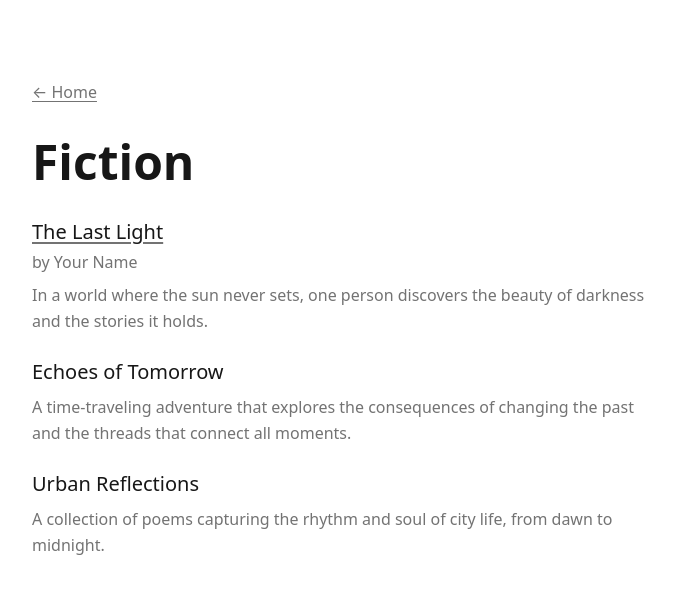
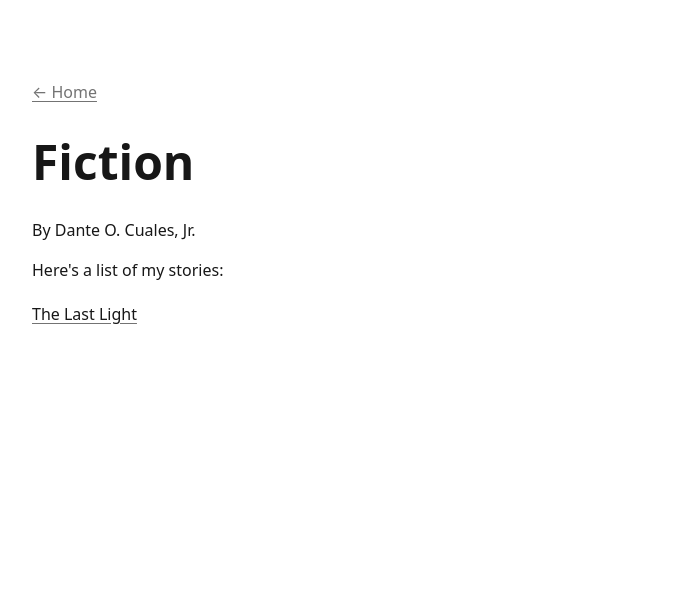
Before and after one commit to danteocualesjr/personal-website, a Next.js app: page /fiction in a window 1280 px wide. Shown: the top 594 px of the page, without its empty margins (296-971 px from the left). Built offline with nearby package versions, Linux system fonts and the light colour scheme.

Commit message:
added a fiction section

```diff
--- /dev/null
+++ b/app/fiction/[slug]/page.tsx
@@ -0,0 +1,61 @@
+import { notFound } from 'next/navigation';
+import Link from 'next/link';
+import { getStoryBySlug, getAllStories } from '@/lib/fiction-stories';
+import { formatDate } from '@/lib/utils';
+import { MDXRemote } from 'next-mdx-remote/rsc';
+import { useMDXComponents } from '@/mdx-components';
+
+export async function generateStaticParams() {
+  const stories = getAllStories();
+  return stories.map((story) => ({
+    slug: story.slug,
+  }));
+}
+
+export async function generateMetadata({ params }: { params: { slug: string } }) {
+  const story = getStoryBySlug(params.slug);
+  if (!story) {
+    return {
+      title: 'Story Not Found',
+    };
+  }
+  return {
+    title: story.title,
+    description: story.excerpt,
+  };
+}
+
+export default function FictionStoryPage({ params }: { params: { slug: string } }) {
+  const story = getStoryBySlug(params.slug);
+
+  if (!story) {
+    notFound();
+  }
+
+  const components = useMDXComponents({});
+
+  return (
+    <article className="max-w-2xl mx-auto px-6 py-20">
+      <Link href="/fiction" className="text-muted hover:text-foreground mb-8 inline-block transition-colors">
+        ← Fiction
+      </Link>
+
+      <header className="mb-8">
+        <h1 className="text-4xl sm:text-5xl font-semibold mb-4 leading-tight">{story.title}</h1>
+        <div className="flex items-center gap-4 text-base text-muted">
+          <time>{formatDate(story.date)}</time>
+          {story.type && (
+            <>
+              <span>•</span>
+              <span className="capitalize">{story.type.replace('-', ' ')}</span>
+            </>
+          )}
+        </div>
+      </header>
+
+      <div className="prose prose-base max-w-none">
+        <MDXRemote source={story.content} components={components} />
+      </div>
+    </article>
+  );
+}
--- a/app/fiction/page.tsx
+++ b/app/fiction/page.tsx
@@ -1,13 +1,13 @@
 import Link from 'next/link';
-import { getFiction } from '@/lib/fiction';
+import { getAllStories } from '@/lib/fiction-stories';
 
 export const metadata = {
   title: 'Fiction',
-  description: 'Creative writing.',
+  description: 'Short stories and creative writing.',
 };
 
 export default function FictionPage() {
-  const fiction = getFiction();
+  const stories = getAllStories();
 
   return (
     <div className="max-w-2xl mx-auto px-6 py-20">
@@ -17,35 +17,26 @@ export default function FictionPage() {
 
       <h1 className="text-4xl sm:text-5xl font-semibold mb-8 leading-tight">Fiction</h1>
 
-      {fiction.length === 0 ? (
-        <p className="text-base text-muted">No works yet.</p>
+      <p className="text-base mb-4">By Dante O. Cuales, Jr.</p>
+
+      {stories.length === 0 ? (
+        <p className="text-base text-muted">No stories yet.</p>
       ) : (
-        <div className="space-y-6">
-          {fiction.map((item) => (
-            <div key={item.id}>
-              <h2 className="text-xl font-medium mb-1">
-                {item.link ? (
-                  <a
-                    href={item.link}
-                    target="_blank"
-                    rel="noopener noreferrer"
-                    className="hover:text-foreground transition-colors"
-                  >
-                    {item.title}
-                  </a>
-                ) : (
-                  item.title
-                )}
-              </h2>
-              {item.author && (
-                <p className="text-base text-muted">by {item.author}</p>
-              )}
-              {item.excerpt && (
-                <p className="text-base text-muted mt-2 leading-relaxed">{item.excerpt}</p>
-              )}
-            </div>
-          ))}
-        </div>
+        <>
+          <p className="text-base mb-5">Here&apos;s a list of my stories:</p>
+          <ul className="space-y-3 text-base">
+            {stories.map((story) => (
+              <li key={story.slug}>
+                <Link
+                  href={`/fiction/${story.slug}`}
+                  className="hover:text-foreground transition-colors"
+                >
+                  {story.title}
+                </Link>
+              </li>
+            ))}
+          </ul>
+        </>
       )}
     </div>
   );
--- /dev/null
+++ b/content/fiction/stories/example-story.mdx
@@ -0,0 +1,28 @@
+---
+title: The Last Light
+date: 2024-01-20
+excerpt: In a world where the sun never sets, one person discovers the beauty of darkness and the stories it holds.
+type: short-story
+tags:
+  - fantasy
+  - speculative fiction
+  - light
+---
+
+# The Last Light
+
+In a world where the sun never sets, where the golden hour stretches into eternity, I found myself searching for something I had never known: darkness.
+
+The constant light had become a burden. Every corner illuminated, every shadow banished, every secret exposed to the relentless glow. We had forgotten what it meant to have a place to hide, a moment to rest, a thought to keep private.
+
+It was on the third day of my journey that I found it—a small cave, hidden behind a waterfall that caught the light just so, creating a perfect curtain of shadow. Inside, true darkness waited.
+
+At first, I was afraid. The darkness felt like an absence, a void. But as my eyes adjusted (though they never truly did), I began to see something else. Not the absence of light, but the presence of something else entirely.
+
+In that darkness, stories began to emerge. Not stories written in light, but stories written in the spaces between. Stories that could only exist when there was room for imagination, for mystery, for the unknown.
+
+I stayed there for what felt like days, though time had lost its meaning. In the darkness, I discovered that some things are meant to be felt, not seen. Some truths are meant to be heard in silence, not shouted in the light.
+
+When I finally emerged, blinking against the eternal sun, I carried with me something precious: the memory of darkness, and the stories it held. Stories that would never be written down, but would live in the spaces between words, in the pauses between breaths, in the shadows we create for ourselves.
+
+The world was still bathed in light, but now I knew—darkness wasn't the absence of light. It was simply another way of seeing.
--- /dev/null
+++ b/lib/fiction-stories.ts
@@ -0,0 +1,77 @@
+import fs from 'fs';
+import path from 'path';
+import matter from 'gray-matter';
+
+const contentDirectory = path.join(process.cwd(), 'content', 'fiction', 'stories');
+
+export interface FictionStory {
+  slug: string;
+  title: string;
+  date: string;
+  excerpt: string;
+  type: 'short-story' | 'novel' | 'novella' | 'poetry' | 'essay';
+  tags: string[];
+  content: string;
+}
+
+export function getAllStories(): FictionStory[] {
+  try {
+    if (!fs.existsSync(contentDirectory)) {
+      return [];
+    }
+
+    const fileNames = fs.readdirSync(contentDirectory);
+    const allStoriesData = fileNames
+      .filter((name) => name.endsWith('.mdx'))
+      .map((fileName) => {
+        const slug = fileName.replace(/\.mdx$/, '');
+        const fullPath = path.join(contentDirectory, fileName);
+        const fileContents = fs.readFileSync(fullPath, 'utf8');
+        const { data, content } = matter(fileContents);
+
+        return {
+          slug,
+          title: data.title || '',
+          date: data.date ? String(data.date) : '',
+          excerpt: data.excerpt || '',
+          type: data.type || 'short-story',
+          tags: data.tags || [],
+          content,
+        };
+      });
+
+    return allStoriesData.sort((a, b) => {
+      if (a.date < b.date) {
+        return 1;
+      } else {
+        return -1;
+      }
+    });
+  } catch {
+    return [];
+  }
+}
+
+export function getStoryBySlug(slug: string): FictionStory | null {
+  try {
+    const fullPath = path.join(contentDirectory, `${slug}.mdx`);
+    const fileContents = fs.readFileSync(fullPath, 'utf8');
+    const { data, content } = matter(fileContents);
+
+    return {
+      slug,
+      title: data.title || '',
+      date: data.date ? String(data.date) : '',
+      excerpt: data.excerpt || '',
+      type: data.type || 'short-story',
+      tags: data.tags || [],
+      content,
+    };
+  } catch {
+    return null;
+  }
+}
+
+export function getStoriesByType(type: FictionStory['type']): FictionStory[] {
+  return getAllStories().filter((story) => story.type === type);
+}
```
